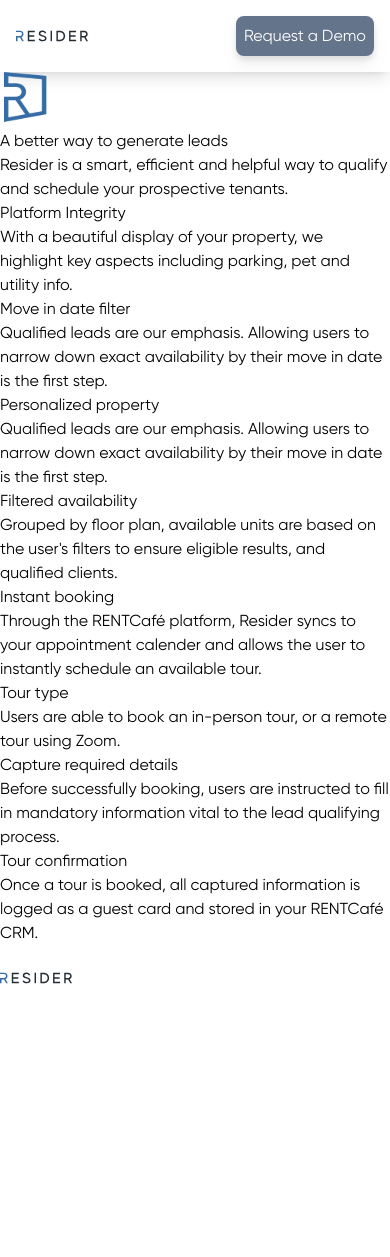
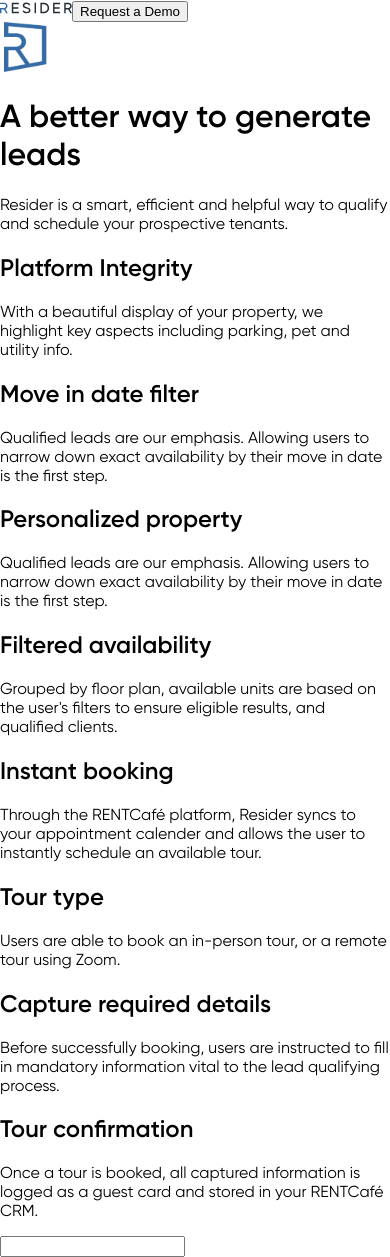
Before and after one commit to mcgrealife/resider-landing-v3, a Next.js app: page / in a window 390 px wide. Before the commit the page ends 993 px from the top, so only its background shows below. Built offline with nearby package versions, Linux system fonts and the light colour scheme.

Commit message:
remove tailwind; prefer standard css names.
maybe emotion would allow css-in-js without learning new names

inline style tags don't allow media queries

```diff
--- a/package.json
+++ b/package.json
@@ -18,11 +18,8 @@
     "@types/node": "17.0.41",
     "@types/react": "18.0.12",
     "@types/react-dom": "18.0.5",
-    "autoprefixer": "^10.4.7",
     "eslint": "8.17.0",
     "eslint-config-next": "12.1.6",
-    "postcss": "^8.4.14",
-    "tailwindcss": "^3.0.24",
     "typescript": "4.7.3"
   }
 }
--- a/pages/index.tsx
+++ b/pages/index.tsx
@@ -1,42 +1,51 @@
-import type { NextPage } from 'next'
-import Head from 'next/head'
-import Image from 'next/image'
-import { useFormik } from 'formik'
+import type { NextPage } from "next";
+import Head from "next/head";
+import Image from "next/image";
+import { useFormik } from "formik";
 
 const Home: NextPage = () => {
   const formik = useFormik({
     initialValues: {
-      email: '',
+      email: "",
     },
     onSubmit: (values) => {
-      alert(`values! ${values}`)
+      alert(`values! ${values}`);
+      const options = {
+        method: 'POST',
+        headers: {Accept: 'application/json', 'Content-Type': 'application/json'}
+      };
+
+      fetch('https://www.streak.com/api/v2/pipelines/pipelineKey/boxes', options)
+        .then(response => response.json())
+        .then(response => console.log(response))
+        .catch(err => console.error(err));
     },
-  })
+  });
   return (
     <div>
       <Head>
         <title>Landing Page</title>
-        <meta name='description' content='Resider Tour Scheduling' />
-        <link rel='icon' href='/resider-favicon.png' />
+        <meta name="description" content="Resider Tour Scheduling" />
+        <link rel="icon" href="/resider-favicon.png" />
       </Head>
 
-      <div className='flex justify-between shadow-lg p-4'>
+      <div className="flex justify-between shadow-lg p-4">
         <Image
-          src='/resider-logo-header.svg'
-          alt='Resider Logo'
+          src="/resider-logo-header.svg"
+          alt="Resider Logo"
           width={72}
           height={16}
         />
-        <button className='drop-shadow-lg rounded-lg bg-slate-500 text-white p-2'>
+        <button className="drop-shadow-lg rounded-lg bg-slate-500 text-white p-2">
           Request a Demo
         </button>
       </div>
 
-      <main>
+      <main className="text-center">
         <div>
           <Image
-            src='/resider-logo-square.svg'
-            alt='Resider Logo'
+            src="/resider-logo-square.svg"
+            alt="Resider Logo"
             width={50}
             height={50}
           />
@@ -141,29 +150,16 @@
 
         <form onSubmit={formik.handleSubmit}>
           <input
-            id='email'
-            name='email'
-            type='email'
+            id="email"
+            name="email"
+            type="email"
             onChange={formik.handleChange}
             value={formik.values.email}
           />
         </form>
       </main>
+    </div>
+  );
+};
 
-      <footer>
-        <a href='#' target='_blank' rel='noopener noreferrer'>
-          <span>
-            <Image
-              src='/resider-logo-header.svg'
-              alt='Resider Logo'
-              width={72}
-              height={16}
-            />
-          </span>
-        </a>
-      </footer>
-    </div>
-  )
-}
-
-export default Home
+export default Home;
--- a/postcss.config.js
+++ /dev/null
@@ -1,6 +0,0 @@
-module.exports = {
-  plugins: {
-    tailwindcss: {},
-    autoprefixer: {},
-  },
-}
--- a/tailwind.config.js
+++ /dev/null
@@ -1,10 +0,0 @@
-module.exports = {
-  content: [
-    "./pages/**/*.{js,ts,jsx,tsx}",
-    "./components/**/*.{js,ts,jsx,tsx}",
-  ],
-  theme: {
-    extend: {},
-  },
-  plugins: [],
-}
```
Also changed, not shown: pages/_app.tsx (+4 -4 lines), styles/globals.css (+5 -9 lines), .gitpod.yml, 2 other files (tests, documents, lock files or other folders).
